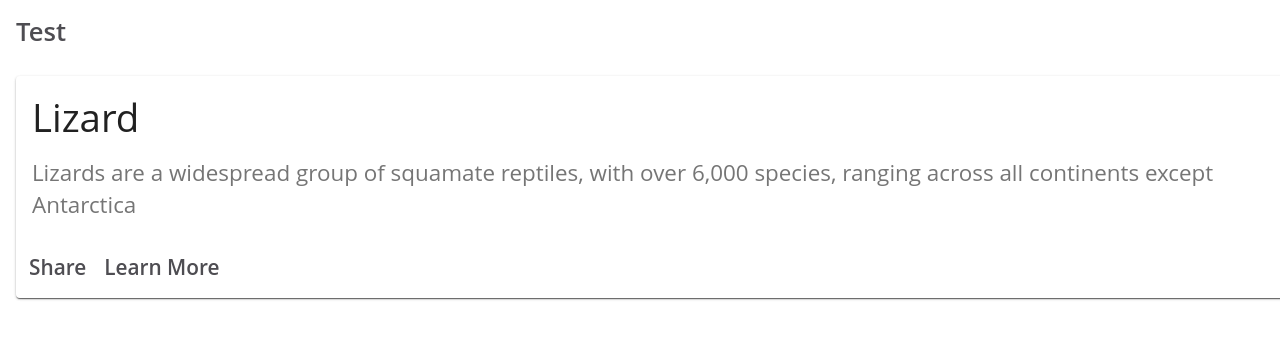
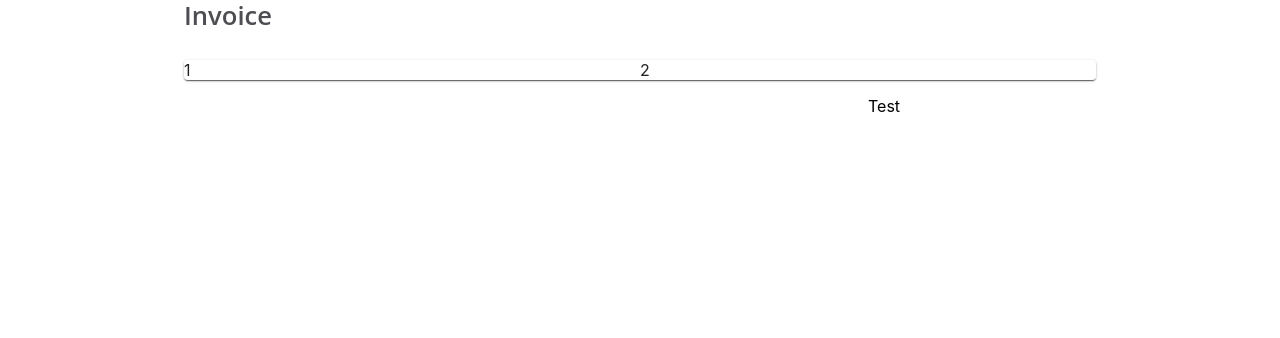
Before and after one commit to vchandwani/reactMyob, a React (Create React App) app: page / in a window 1280 px wide. Shown: the top 338 px of the page. Built offline with nearby package versions, Linux system fonts and the light colour scheme; grey boxes are pictures that could not be loaded.

Commit message:
Further UI structure added
Further UI structure added

```diff
--- a/src/components/CardInfo/CardInfo.tsx
+++ b/src/components/CardInfo/CardInfo.tsx
@@ -1,54 +1,35 @@
 import React from 'react';
-import { Col, Row } from 'react-bootstrap';
 import { makeStyles } from '@material-ui/core/styles';
-import { Paper, Typography, Button } from '@material-ui/core';
+import { Paper, Grid } from '@material-ui/core';
 import Card from '@material-ui/core/Card';
-import CardActionArea from '@material-ui/core/CardActionArea';
-import CardActions from '@material-ui/core/CardActions';
-import CardContent from '@material-ui/core/CardContent';
-import CardMedia from '@material-ui/core/CardMedia';
+import CustomerData from '../CustomerData/CustomerData';
 
 const useStyles = makeStyles((theme) => ({
-  root: {
-    width: '100%',
-    margin: theme.spacing(2),
+  marginTop: {
+     marginTop: theme.spacing(2),
   },
 }));
 
 const CardInfo: React.FC = () => {
   const styles = useStyles();
   return (
-    <Row data-testid="cardDiv" className={styles.root}>
-      <Col xs={12} data-testid="cardCol">
-        <Paper elevation={1}>
-          <Card>
-            <CardActionArea>
-              <CardMedia
-                image="/static/images/cards/contemplative-reptile.jpg"
-                title="Contemplative Reptile"
-              />
-              <CardContent>
-                <Typography gutterBottom variant="h5" component="h2">
-                  Lizard
-                </Typography>
-                <Typography variant="body2" color="textSecondary" component="p">
-                  Lizards are a widespread group of squamate reptiles, with over
-                  6,000 species, ranging across all continents except Antarctica
-                </Typography>
-              </CardContent>
-            </CardActionArea>
-            <CardActions>
-              <Button size="small" color="primary">
-                Share
-              </Button>
-              <Button size="small" color="primary">
-                Learn More
-              </Button>
-            </CardActions>
-          </Card>
-        </Paper>
-      </Col>
-    </Row>
+    <Grid xs={12} direction="row" container>
+      <Grid data-testid="cardDiv" container direction="row">
+        <Grid xs={12} data-testid="cardCol">
+          <Paper elevation={1}>
+            <Card>
+              <CustomerData />
+            </Card>
+          </Paper>
+        </Grid>
+      </Grid>
+      <Grid container
+        direction="row"
+        justify="flex-end"
+        alignItems="center" className={styles.marginTop}>
+          <Grid xs={12} md={3}>Test</Grid>
+      </Grid>
+    </Grid>
   );
 };
 
--- /dev/null
+++ b/src/components/CustomerData/CustomerData.tsx
@@ -0,0 +1,31 @@
+import React from 'react';
+import { makeStyles } from '@material-ui/core/styles';
+import { Grid } from '@material-ui/core';
+
+const useStyles = makeStyles((theme) => ({
+  marginTop: {
+     marginTop: theme.spacing(2),
+  },
+}));
+
+const CustomerData: React.FC = () => {
+  const styles = useStyles();
+  return (
+    <Grid
+      container
+      direction="row"
+      justify="space-between"
+      alignItems="center"
+      xs={12}
+      >
+        <Grid xs={12} sm={6} direction="row" alignItems="center">
+          <Grid xs={12} container direction="row" alignContent="center">
+             1
+          </Grid>
+        </Grid>
+        <Grid xs={12} sm={6} direction="row" alignItems="center">2</Grid>
+    </Grid>
+  );
+};
+
+export default CustomerData;
--- a/src/components/Header/Header.tsx
+++ b/src/components/Header/Header.tsx
@@ -1,12 +1,10 @@
 import React from 'react';
-import { Col, Row } from 'react-bootstrap';
-import { Typography } from '@material-ui/core';
+import { Typography, Grid } from '@material-ui/core';
 import { makeStyles } from '@material-ui/core/styles';
 
 const useStyles = makeStyles((theme) => ({
   root: {
     width: '100%',
-    margin: theme.spacing(2),
   },
   headerFont: {
     [theme.breakpoints.down('md')]: {
@@ -23,13 +21,13 @@ interface HeaderProps {
 const Header: React.FC<HeaderProps> = ({ title }) => {
   const styles = useStyles();
   return (
-    <Row data-testid="notificationDiv" className={styles.root}>
-      <Col xs={12} data-testid="notificaitonCol">
+    <Grid data-testid="notificationDiv" className={styles.root} container direction="row">
+      <Grid xs={12} data-testid="notificaitonCol">
         <Typography component="h4" variant="h4" className={styles.headerFont}>
           {title}
         </Typography>
-      </Col>
-    </Row>
+      </Grid>
+    </Grid>
   );
 };
 
--- a/src/container/Blog.tsx
+++ b/src/container/Blog.tsx
@@ -1,18 +1,13 @@
 import React from 'react';
-import { Container, Row, Col } from 'react-bootstrap';
-import { Grid } from '@material-ui/core';
+import { Grid,Container } from '@material-ui/core';
 import Header from '../components/Header/Header';
 import CardInfo from '../components/CardInfo/CardInfo';
 
 const Blog: React.FC = (): JSX.Element => (
-  <Container data-testid="portalContainer">
-    <Grid container direction="row" justify="center" alignItems="center">
-      <Row>
-        <Col xs={12}>
-          <Header title="Test" />
-          <CardInfo />
-        </Col>
-      </Row>
+  <Container data-testid="portalContainer" maxWidth="md">
+    <Grid container direction="row" justify="center" alignItems="center" xs={12}>
+      <Header title="Invoice" />
+      <CardInfo />
     </Grid>
   </Container>
 );
```
Also changed, not shown: package.json (line endings or trailing spaces).
